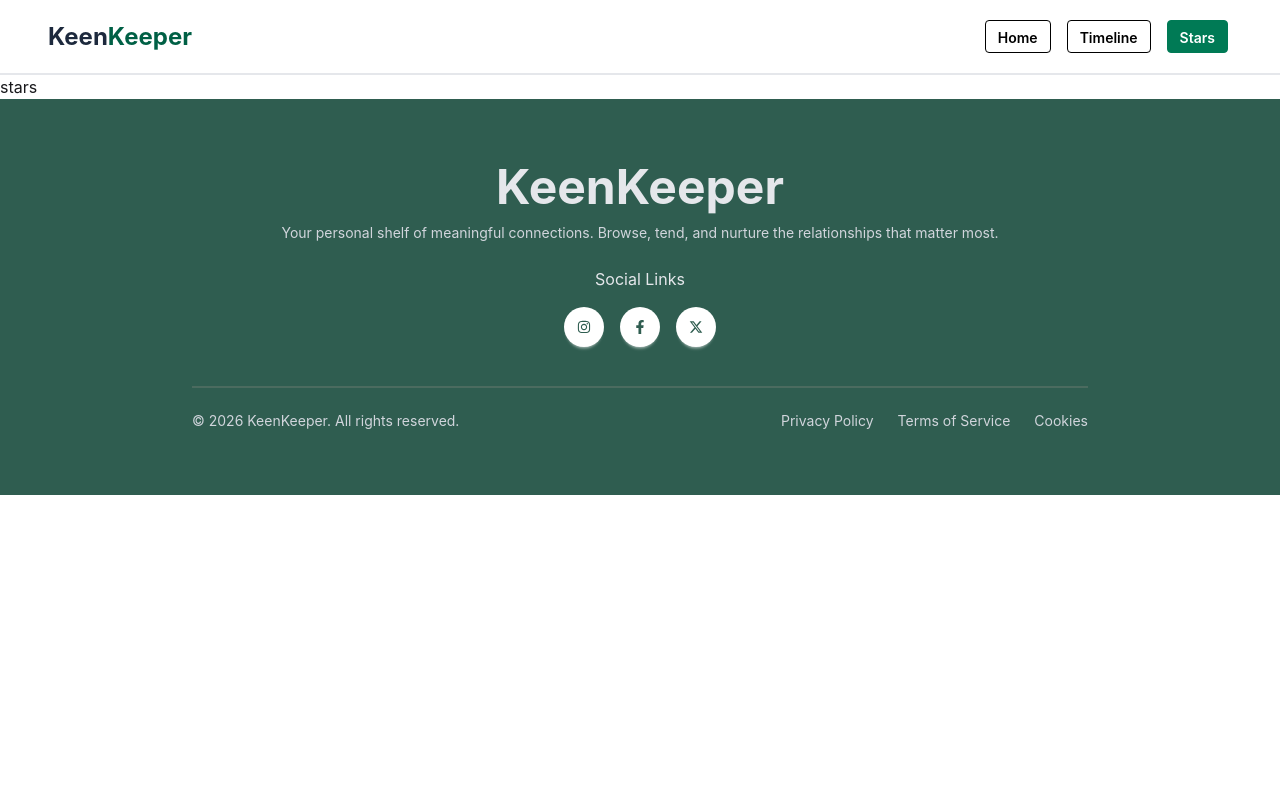
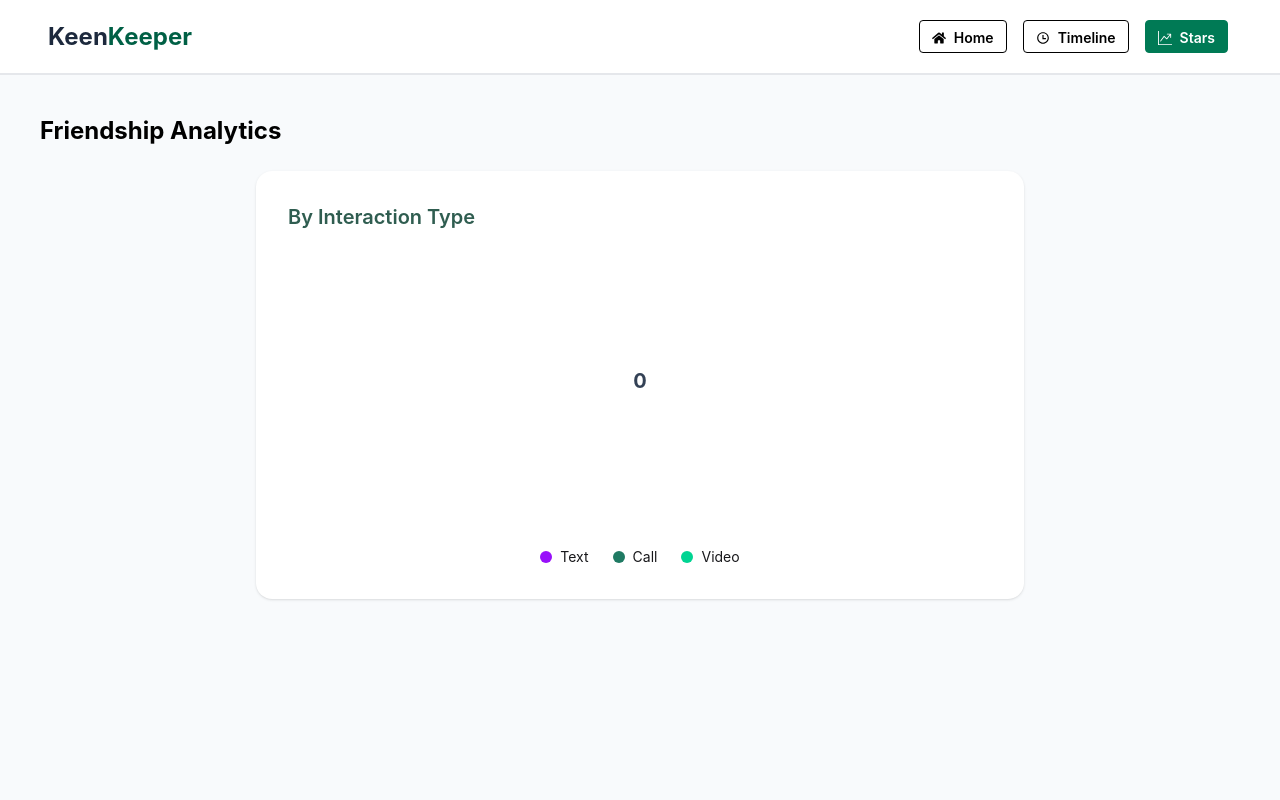
Before and after one commit to Shohan11369/assignment-07-keen-keeper, a React (Vite) app: page /stars in a window 1280 px wide. Shown: the top 800 px of the page. Built offline with nearby package versions, Linux system fonts and the light colour scheme.

Commit message:
almost done all

```diff
--- a/package.json
+++ b/package.json
@@ -18,6 +18,7 @@
     "react-router-dom": "^7.14.0",
     "react-spinners": "^0.17.0",
     "react-toastify": "^11.0.5",
+    "recharts": "^3.8.1",
     "tailwindcss": "^4.2.2"
   },
   "devDependencies": {
--- a/src/components/homePage/Banner.jsx
+++ b/src/components/homePage/Banner.jsx
@@ -1,5 +1,3 @@
-import React from "react";
-
 const Banner = () => {
   return (
     <div className="bg-gray-100 min-h-[50vh]">
@@ -28,18 +26,18 @@ const Banner = () => {
           </div>
 
           <div className="p-6 bg-gray-50 text-center rounded-2xl shadow-sm">
-            <h2 className="text-2xl font-bold">10</h2>
-            <p className="text-gray-600">Total Friends</p>
+            <h2 className="text-2xl font-bold">3</h2>
+            <p className="text-gray-600">On Track</p>
           </div>
 
           <div className="p-6 bg-gray-50 text-center rounded-2xl shadow-sm">
-            <h2 className="text-2xl font-bold">10</h2>
-            <p className="text-gray-600">Total Friends</p>
+            <h2 className="text-2xl font-bold">6</h2>
+            <p className="text-gray-600">Need Attention</p>
           </div>
 
           <div className="p-6 bg-gray-50 text-center rounded-2xl shadow-sm">
-            <h2 className="text-2xl font-bold">10</h2>
-            <p className="text-gray-600">Total Friends</p>
+            <h2 className="text-2xl font-bold">12</h2>
+            <p className="text-gray-600">Interactions This Month</p>
           </div>
         </div>
       </div>
--- a/src/components/shared/Navbar.jsx
+++ b/src/components/shared/Navbar.jsx
@@ -1,6 +1,9 @@
 import React from "react";
 import { NavLink } from "react-router-dom";
 import MyNavLink from "./MyNavLink";
+import { FaHome } from "react-icons/fa";
+import { RiTimeLine } from "react-icons/ri";
+import { BsGraphUpArrow } from "react-icons/bs";
 
 const Navbar = () => {
   return (
@@ -19,15 +22,15 @@ const Navbar = () => {
       <div className="flex-none">
         <ul className="menu menu-horizontal items-center gap-1 md:gap-2 lg:gap-4 px-1">
           <li>
-            <MyNavLink to="/">Home</MyNavLink>
+            <MyNavLink to="/"><FaHome />Home</MyNavLink>
           </li>
 
           <li>
-            <MyNavLink to="/timeline">Timeline</MyNavLink>
+            <MyNavLink to="/timeline"><RiTimeLine />Timeline</MyNavLink>
           </li>
 
           <li>
-            <MyNavLink to="/stars">Stars</MyNavLink>
+            <MyNavLink to="/stars"><BsGraphUpArrow />Stars</MyNavLink>
           </li>
         </ul>
       </div>
--- a/src/pages/FriendDetails/FriendDetails.jsx
+++ b/src/pages/FriendDetails/FriendDetails.jsx
@@ -28,7 +28,6 @@ const FriendDetails = () => {
       date: today,
     };
 
-
     const updatedFriends = friends.map((f) => {
       if (f.id === parseInt(id)) {
         return {
@@ -57,12 +56,6 @@ const FriendDetails = () => {
       <div className="max-w-6xl mx-auto">
         <div className="flex justify-between">
           <h2 className="text-xl font-bold">friend Details</h2>
-          <Link
-            to="/"
-            className="bg-white px-4 py-2 rounded-lg shadow-sm text-sm font-medium hover:bg-gray-50 transition-all border border-gray-100"
-          >
-            <FaHome /> Home
-          </Link>
         </div>
 
         <div className="grid grid-cols-1 lg:grid-cols-12 gap-8">
--- a/src/pages/Stars/Stars.jsx
+++ b/src/pages/Stars/Stars.jsx
@@ -1,11 +1,109 @@
-import React from 'react';
+import React, { useMemo } from "react";
+import useFriendsData from "./../../hooks/useFriendsData";
+import { Cell, Label, Pie, PieChart, Tooltip } from "recharts";
+import { HashLoader } from "react-spinners";
 
 const Stars = () => {
+  const { friends, loading } = useFriendsData();
+
+  const allInteractions = useMemo(() => {
+    if (!friends) return [];
+    return friends.reduce((acc, friend) => {
+      const friendInteractions = (friend?.interactions || []).map(
+        (interaction) => ({
+          ...interaction,
+        }),
+      );
+      return [...acc, ...friendInteractions];
+    }, []);
+  }, [friends]);
+
+  // stars
+  const starsData = useMemo(() => {
+    let text = 0;
+    let call = 0;
+    let video = 0;
+
+    allInteractions.forEach((item) => {
+      if (item.type === "Text") text++;
+      else if (item.type === "Call") call++;
+      else if (item.type === "Video") video++;
+    });
+
+    return [
+      { name: "Text", value: text },
+      { name: "Call", value: call },
+      { name: "Video", value: video },
+    ];
+  }, [allInteractions]);
+
+  const COLORS = ["#7c3aed", "#1f7a63", "#34d399"];
+
+  if (loading)
     return (
-        <div>
-            stars
+      <div className="h-screen flex justify-center items-center">
+        <HashLoader color="#2f5d50" />
+      </div>
+    );
+
+  return (
+    <div className="bg-slate-50 min-h-screen p-6 md:p-10">
+      <h1 className="text-2xl font-bold text-black mb-6">
+        Friendship Analytics
+      </h1>
+      <div className="max-w-3xl mx-auto bg-white rounded-2xl p-8 shadow-sm">
+        {/* pie chart */}
+
+        <h2 className="text-xl font-semibold text-[#2f5d50]">
+          By Interaction Type
+        </h2>
+
+        <div className="flex justify-center items-center">
+          <PieChart width={300} height={300}>
+            <Pie
+              data={starsData}
+              cx="50%"
+              cy="50%"
+              innerRadius={70}
+              outerRadius={100}
+              paddingAngle={5}
+              dataKey="value"
+            >
+              {starsData.map((entry, index) => {
+                return <Cell key={`cell-${index}`} fill={COLORS[index]}></Cell>;
+              })}
+            </Pie>
+            <Tooltip />
+
+            <Label
+              value={allInteractions.length}
+              position="center"
+              style={{
+                fontSize: "20px",
+                fontWeight: "bold",
+                fill: "#334155",
+              }}
+            />
+          </PieChart>
         </div>
-    );
+
+        <div className="flex justify-center gap-6 mt-4 text-sm">
+          <div className="flex items-center gap-2">
+            <span className="w-3 h-3 bg-purple-600 rounded-full"></span>
+            Text
+          </div>
+          <div className="flex items-center gap-2">
+            <span className="w-3 h-3 bg-[#1f7a63] rounded-full"></span>
+            Call
+          </div>
+          <div className="flex items-center gap-2">
+            <span className="w-3 h-3 bg-emerald-400 rounded-full"></span>
+            Video
+          </div>
+        </div>
+      </div>
+    </div>
+  );
 };
 
 export default Stars;
```
Also changed, not shown: src/hooks/useFriendsData.jsx (line endings or trailing spaces), vercel.json (added), 1 other file (tests, documents, lock files or other folders).
